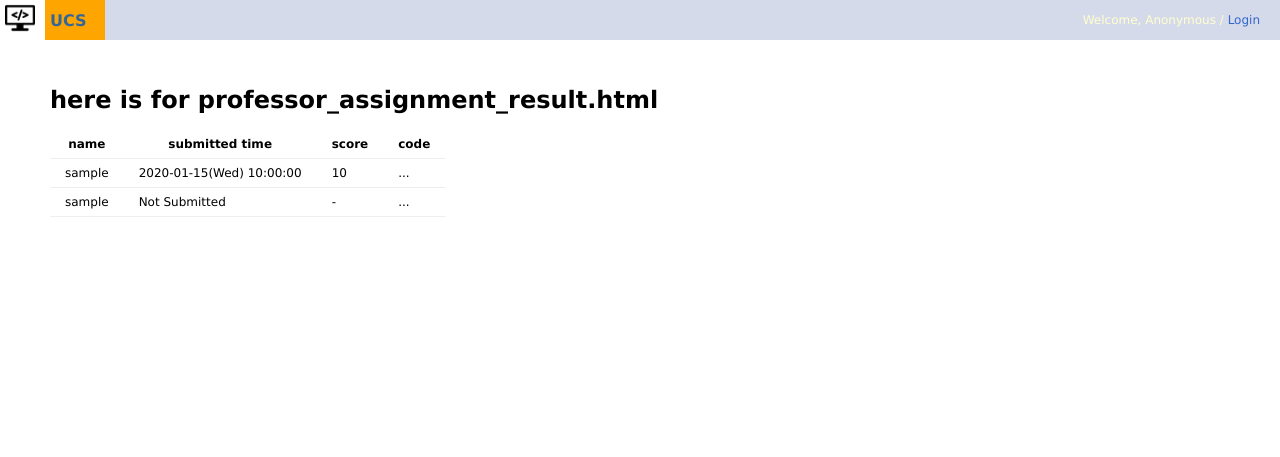
After one commit to ByoungJoonIm/CPH, a Django app: template src/Django/ucs/judge/templates/judge/professor/professor_assignment_result.html in a window 1280 px wide. The commit adds this page. Shown: the top 457 px of the page. Run offline with Django 3.2, Linux system fonts and the light colour scheme; tables that the repository leaves empty hold one stand-in row (values such as "Sample post"); the template is opened without the code that fills it: values that come from a table or form of the project are taken from there, most other values are stand-ins (such as "Sample title", 1, 10 or a date in 2020).

Commit message:
[feat] Professor can check each assignment result

```diff
--- a/src/Django/ucs/judge/templates/judge/professor/professor_assignment_list.html
+++ b/src/Django/ucs/judge/templates/judge/professor/professor_assignment_list.html
@@ -25,6 +25,12 @@
     	    	</form>
             </td>
 			<td>{{ obj.deadline | date:"Y-m-d(D)" }} {{ obj.deadline | time:"H:i:s" }}</td>
+			<td>
+			    <form method="get" action="{% url 'judge:professor_assignment_result' %}">{% csrf_token %}
+                	<input type="hidden" name="assignment_id" value="{{ obj.id }}"/>
+					<input type="submit" value="result"/>
+    	    	</form>
+			</td>
 		</tr>
 		{% endfor %}
 	</table>
--- /dev/null
+++ b/src/Django/ucs/judge/templates/judge/professor/professor_assignment_result.html
@@ -0,0 +1,37 @@
+{% extends "base.html" %}
+
+{% block title %}professor_assginment_result.html{% endblock %}
+
+{% block content %}
+<div id="content">
+	<h1>here is for professor_assignment_result.html</h1>
+
+	<table>
+		<tr>
+			<th>name</th>
+			<th>submitted time</th>
+			<th>score</th>
+			<th>code</th>
+		</tr>
+
+		{% for s in submitted %}
+		<tr>
+			<td>{{ s.user.username }}</td>
+			<td>{{ s.submit_time | date:"Y-m-d(D)" }} {{ s.submit_time | time:"H:i:s" }}</td>
+			<td>{{ s.score }}</td>
+			<td>...</td>
+		</tr>
+		{% endfor %}
+
+		{% for ns in not_submitted%}
+		<tr>
+			<td>{{ ns.username }}</td>
+			<td>Not Submitted</td>
+			<td>-</td>
+			<td> ...</td>
+		</tr>
+		{% endfor %}
+	</table>
+
+</div>
+{% endblock content %}
--- a/src/Django/ucs/judge/urls.py
+++ b/src/Django/ucs/judge/urls.py
@@ -15,6 +15,9 @@ urlpatterns = [
 
     # example : /professor/assignment_list
     url(r'^professor/assignment_list$', ProfessorAssignmentLV.as_view(), name='professor_assignment_list'),
+
+    # example : /professor/assignment_result
+    url(r'^professor/assignment_result$', ProfessorAssignmentResultLV.as_view(), name='professor_assignment_result'),
 
     # example : /professor/assignment_add
     url(r'^professor/assignment_add$', ProfessorAddAssignmentView.as_view(), name='professor_assignment_add'),
```
Also changed, not shown: src/Django/ucs/judge/templates/judge/professor/professor_result_list.html (deleted, +0 -27 lines), src/Django/ucs/judge/views.py (+20 -0 lines).
